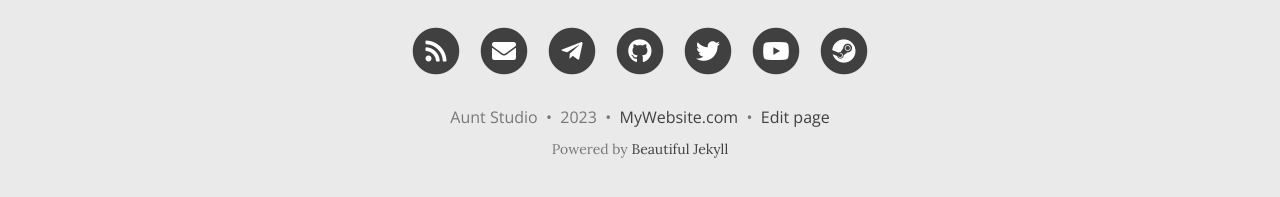
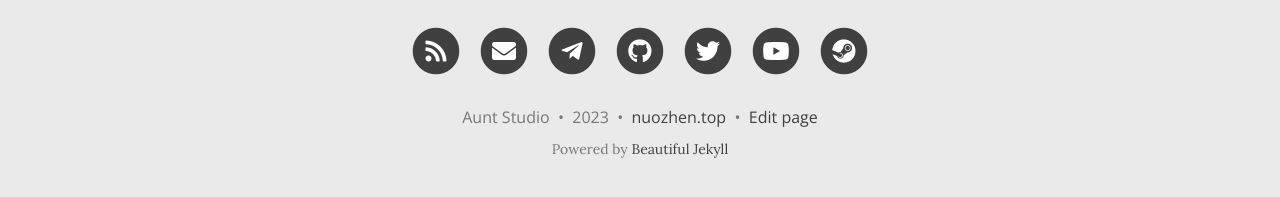
Before and after one commit to yangnuozhen/docs, a Jekyll site: the page built from index.html, in a window 1280 px wide and 1252 px high. Shown: the part 1042-1239 px from the top of the window. Built offline with Jekyll 4.4.1, drawn with Linux system fonts in a browser that asks for light colours; nearby versions of some CDN libraries; the list of posts is cut into pages by our own code; comment, search, counter and statistics services are not loaded.

Commit message:
Update _config.yml

```diff
--- a/_config.yml
+++ b/_config.yml
@@ -94,7 +94,7 @@ share-links-active:
 
 # How to display the link to your website in the footer
 # Remove this if you don't want a link in the footer
-url-pretty: "MyWebsite.com"
+url-pretty: "nuozhen.top"
 
 # Excerpt word length - Truncate the excerpt of each post on the feed page to the specified number of words
 excerpt_length: 50
```
